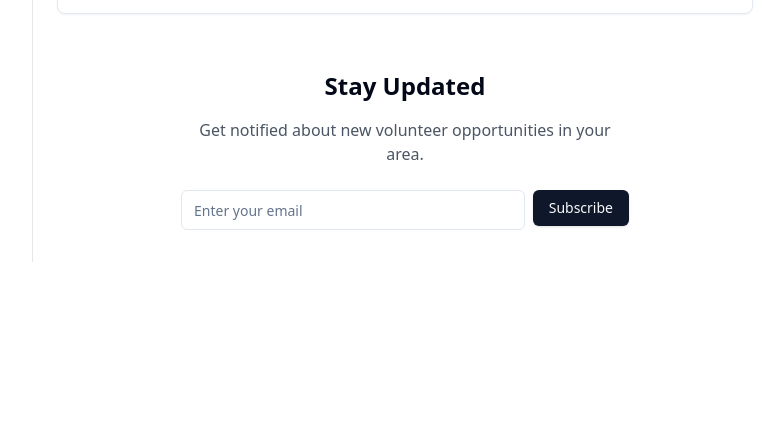
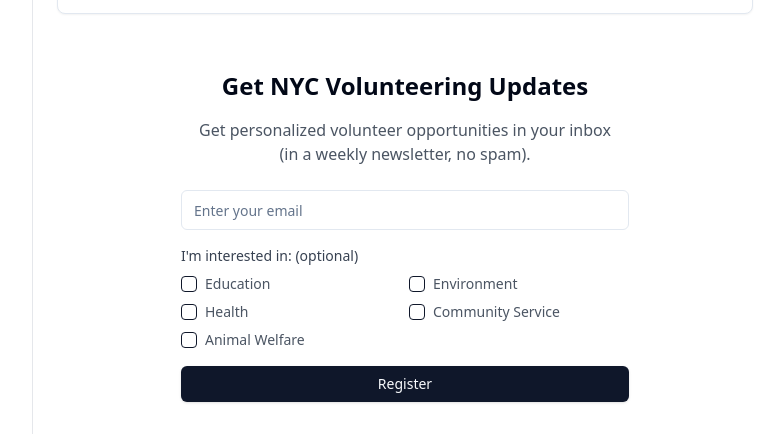
Before and after one commit to rk504/volops1, a Next.js app: page / in a window 1280 px wide. Shown: the part 1259-1693 px from the top of the page, without its empty margins (223-1007 px from the left). Before the commit the page ends 1521 px from the top, so only its background shows below. Built offline with nearby package versions, Linux system fonts and the light colour scheme.

Commit message:
email database is working

```diff
--- a/app/api/email-signup/route.ts
+++ b/app/api/email-signup/route.ts
@@ -1,39 +1,84 @@
 import { NextResponse } from 'next/server'
 import { supabase } from '@/lib/supabase'
 import { z } from 'zod'
-import crypto from 'crypto'
 
 const emailSchema = z.object({
   email: z.string().email(),
-  name: z.string().optional(),
+  interests: z.array(z.string()).optional()
 })
 
 export async function POST(req: Request) {
   try {
     const body = await req.json()
-    const { email, name } = emailSchema.parse(body)
+    const { email, interests = [] } = emailSchema.parse(body)
 
-    // Generate verification token
-    const token = crypto.randomBytes(32).toString('hex')
+    // Validate interests against allowed categories
+    const validCategories = ['Education', 'Environment', 'Health', 'Community Service', 'Animal Welfare']
+    const validatedInterests = interests.filter(interest => validCategories.includes(interest))
 
-    const { data, error } = await supabase
-      .from('email_subscribers')
-      .insert([
-        {
-          email,
-          name,
-          verification_token: token,
-          verified: false,
+    // Check if email already exists
+    const { data: existingEmail, error: lookupError } = await supabase
+      .from('emailsubmissions')
+      .select('id, email, status')
+      .eq('email', email)
+      .single()
+
+    if (lookupError && lookupError.code !== 'PGRST116') { // PGRST116 is "not found" error
+      throw lookupError
+    }
+
+    if (existingEmail) {
+      if (existingEmail.status === 'inactive') {
+        // Reactivate the subscription
+        const { data, error: updateError } = await supabase
+          .from('emailsubmissions')
+          .update({
+            status: 'active',
+            interests: validatedInterests,
+            notification_preferences: {
+              frequency: 'weekly',
+              categories: validatedInterests
+            }
+          })
+          .eq('id', existingEmail.id)
+          .select()
+          .single()
+
+        if (updateError) throw updateError
+
+        return NextResponse.json({
+          message: 'Subscription reactivated',
+          id: data.id,
+        }, { status: 200 })
+      }
+
+      return NextResponse.json({
+        error: 'Email already registered'
+      }, { status: 409 })
+    }
+
+    // Insert new email submission
+    const { data, error: insertError } = await supabase
+      .from('emailsubmissions')
+      .insert([{
+        email,
+        interests: validatedInterests,
+        status: 'active',
+        notification_preferences: {
+          frequency: 'weekly',
+          categories: validatedInterests
         }
-      ])
+      }])
       .select()
       .single()
 
-    if (error) {
-      if (error.code === '23505') { // Unique violation
-        return NextResponse.json({ error: 'Email already exists' }, { status: 409 })
-      }
-      throw error
+    if (insertError) {
+      console.error('Database error:', {
+        code: insertError.code,
+        message: insertError.message,
+        details: insertError.details
+      })
+      throw insertError
     }
 
     return NextResponse.json({
@@ -41,15 +86,30 @@ export async function POST(req: Request) {
       id: data.id,
     }, { status: 201 })
 
-  } catch (error: unknown) {
+  } catch (error) {
+    console.error('Email signup error:', {
+      name: error.name,
+      message: error.message,
+      code: error.code
+    })
+
     if (error instanceof z.ZodError) {
-      return NextResponse.json({ error: 'Invalid email address' }, { status: 400 })
+      return NextResponse.json({
+        error: 'Invalid email format',
+        details: error.errors
+      }, { status: 400 })
     }
 
-    console.error('Email signup error:', error)
-    return NextResponse.json(
-      { error: 'Internal server error' },
-      { status: 500 }
-    )
+    // Handle specific database errors
+    if (error.code === '23505') { // unique_violation
+      return NextResponse.json({
+        error: 'Email already registered'
+      }, { status: 409 })
+    }
+
+    return NextResponse.json({
+      error: 'Failed to process subscription',
+      details: error.message
+    }, { status: 500 })
   }
 }
--- a/app/components/EmailSignup.tsx
+++ b/app/components/EmailSignup.tsx
@@ -3,11 +3,16 @@
 import { useState } from 'react'
 import { Input } from '@/components/ui/input'
 import { Button } from '@/components/ui/button'
+import { Checkbox } from '@/components/ui/checkbox'
 import { useToast } from '@/components/ui/use-toast'
+
+const CATEGORIES = ['Education', 'Environment', 'Health', 'Community Service', 'Animal Welfare']
 
 export default function EmailSignup() {
   const [email, setEmail] = useState('')
+  const [interests, setInterests] = useState<string[]>([])
   const [loading, setLoading] = useState(false)
+  const [submitted, setSubmitted] = useState(false)
   const { toast } = useToast()
 
   const handleSubmit = async (e: React.FormEvent) => {
@@ -20,7 +25,10 @@ export default function EmailSignup() {
         headers: {
           'Content-Type': 'application/json',
         },
-        body: JSON.stringify({ email }),
+        body: JSON.stringify({
+          email,
+          interests
+        }),
       })
 
       const data = await response.json()
@@ -31,40 +39,89 @@ export default function EmailSignup() {
 
       toast({
         title: "Success!",
-        description: "Please check your email to verify your subscription.",
+        description: "You've been registered for NYC volunteer opportunity updates.",
       })
 
+      setSubmitted(true)
       setEmail('')
-    } catch (error) {
+      setInterests([])
+    } catch (error: any) {
       toast({
         title: "Error",
-        description: error.message,
+        description: error.message === 'Email already registered'
+          ? "This email is already registered for updates."
+          : "Failed to register. Please try again.",
         variant: "destructive",
       })
+      setSubmitted(false)
     } finally {
       setLoading(false)
     }
+  }
+
+  const toggleInterest = (category: string) => {
+    setInterests(prev =>
+      prev.includes(category)
+        ? prev.filter(i => i !== category)
+        : [...prev, category]
+    )
+  }
+
+  const getButtonText = () => {
+    if (loading) return 'Registering...'
+    if (submitted) return '✓ Registration Complete'
+    return 'Register'
   }
 
   return (
     <div className="bg-white py-8">
       <div className="container mx-auto px-4">
         <div className="max-w-md mx-auto text-center">
-          <h2 className="text-2xl font-bold mb-4">Stay Updated</h2>
+          <h2 className="text-2xl font-bold mb-4">Get NYC Volunteering Updates</h2>
           <p className="text-gray-600 mb-6">
-            Get notified about new volunteer opportunities in your area.
+            Get personalized volunteer opportunities in your inbox<br />
+            (in a weekly newsletter, no spam).
           </p>
-          <form onSubmit={handleSubmit} className="flex gap-2">
+          <form onSubmit={handleSubmit} className="space-y-4">
             <Input
               type="email"
               placeholder="Enter your email"
               value={email}
-              onChange={(e) => setEmail(e.target.value)}
+              onChange={(e) => {
+                setEmail(e.target.value)
+                setSubmitted(false) // Reset submitted state when email changes
+              }}
               required
-              className="flex-1"
+              className="w-full"
+              disabled={loading || submitted}
             />
-            <Button type="submit" disabled={loading}>
-              {loading ? 'Subscribing...' : 'Subscribe'}
+            <div className="text-left">
+              <p className="text-sm font-medium text-gray-700 mb-2">I'm interested in: (optional)</p>
+              <div className="grid grid-cols-2 gap-2">
+                {CATEGORIES.map((category) => (
+                  <div key={category} className="flex items-center space-x-2">
+                    <Checkbox
+                      id={`interest-${category}`}
+                      checked={interests.includes(category)}
+                      onCheckedChange={() => toggleInterest(category)}
+                      disabled={loading || submitted}
+                    />
+                    <label
+                      htmlFor={`interest-${category}`}
+                      className="text-sm text-gray-600"
+                    >
+                      {category}
+                    </label>
+                  </div>
+                ))}
+              </div>
+            </div>
+            <Button
+              type="submit"
+              className={`w-full ${submitted ? 'bg-green-600 hover:bg-green-700' : ''}`}
+              disabled={loading || submitted}
+            >
+              {getButtonText()}
             </Button>
           </form>
         </div>
```
